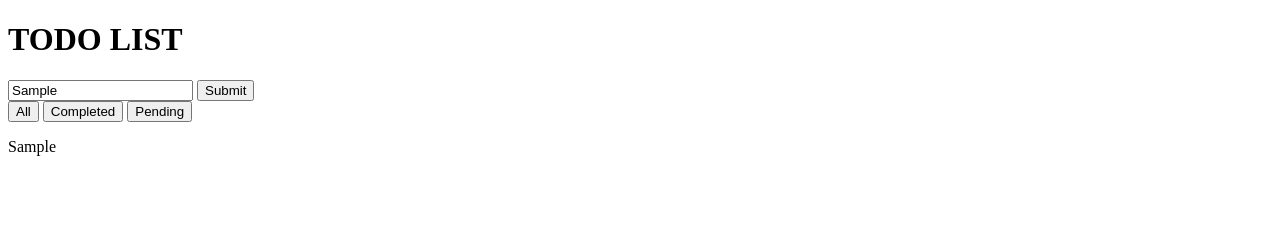
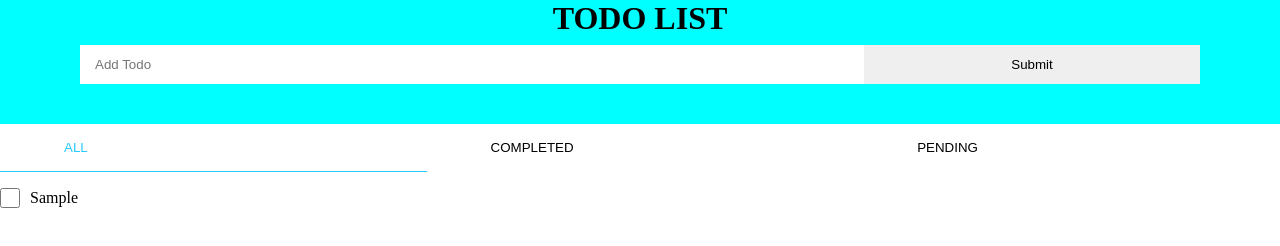
Before and after one commit to Abhinavrajhans/hello, a plain HTML site: page I2.HTML in a window 1280 px wide. Both pictures are taken after typing "Sample" into the empty fields and a click on the input "Submit". Drawn offline with Linux system fonts and the light colour scheme.

Commit message:
second commit

```diff
--- a/I2.HTML
+++ b/I2.HTML
@@ -4,27 +4,47 @@
     <meta charset="UTF-8" />
     <meta name="viewport" content="width=device-width, initial-scale=1.0" />
     <title>Document</title>
+    <link rel="stylesheet" href="i2.css" />
   </head>
   <body>
-    <div>
+    <div class="container">
+      <div class="search">
+        <div class="h">
           <h1>TODO LIST</h1>
+        </div>
         <form>
-        <input type="text" id="task" name="" />
-        <input type="submit" id="sub" value="Submit" />
+          <div class="d1">
+            <input
+              placeholder="Add Todo"
+              type="text"
+              id="task"
+              name=""
+              class="in"
+            />
+          </div>
+          <div class="d2">
+            <input type="submit" id="sub" value="Submit" class="in2" />
+          </div>
         </form>
       </div>
-    <div>
-      <button>All</button>
-      <button>Completed</button>
-      <button>Pending</button>
+      <div class="but">
+        <div id="bb1" class="underline">
+          <button id="b1">ALL</button>
+        </div>
+        <div id="bb2">
+          <button id="b2">COMPLETED</button>
+        </div>
+        <div id="bb3">
+          <button id="b3">PENDING</button>
+        </div>
       </div>
       <div>
         <div class="n1">
           <p class="h1"></p>
         </div>
-      <div class="n2"></div>
-      <div class="n3"></div>
       </div>
+    </div>
+
     <script src="script.js"></script>
   </body>
 </html>
--- /dev/null
+++ b/i2.css
@@ -0,0 +1,89 @@
+* {
+  padding: 0;
+  margin: 0;
+}
+
+input[type="text"] {
+  width: 100%;
+  padding: 12px 15px;
+  margin: 8px 0;
+  box-sizing: border-box;
+  border: none;
+}
+input[type="submit"] {
+  width: 100%;
+  padding: 12px 15px;
+  margin: 8px 0;
+  box-sizing: border-box;
+  border: none;
+}
+.underline {
+  border-bottom: 1px solid rgb(40, 201, 255);
+}
+.underline button {
+  color: rgb(40, 201, 255);
+}
+.search {
+  background: aqua;
+}
+
+.search form {
+  width: 100%;
+  display: flex;
+  padding-bottom: 2rem;
+}
+
+.d1 {
+  width: 70%;
+  padding-left: 5rem;
+}
+.d2 {
+  width: 30%;
+  padding-right: 5rem;
+}
+
+.h {
+  display: flex;
+  align-items: center;
+  justify-content: center;
+}
+.but {
+  display: flex;
+  width: 100%;
+}
+
+.but div {
+  width: 33.33%;
+}
+.but button {
+  width: 100%;
+  border: none;
+  text-align: start;
+  padding: 1rem 4rem;
+}
+.pl {
+  margin-top: 1rem;
+  position: relative;
+}
+.pl input {
+  position: absolute;
+  line-height: 2rem;
+  width: 20px;
+  height: 20px;
+  border: none;
+}
+.pl label {
+  position: absolute;
+  top: -6px;
+  left: 30px;
+  line-height: 2rem;
+  width: 20px;
+  height: 20px;
+  border: none;
+}
+.pl p {
+  margin: 1rem 0 0 1rem;
+}
+.but button {
+  background: white;
+}
--- a/script.js
+++ b/script.js
@@ -1,17 +1,90 @@
-const completed = [];
-const pending = [];
+let number = 0;
+const a = [];
 const submit = document.getElementById("sub");
 const all = document.querySelector(".h1");
 const comp = document.getElementsByClassName("n2");
 const p = document.getElementsByClassName("n3");
+const b1 = document.getElementById("b1");
+const b2 = document.getElementById("b2");
+const b3 = document.getElementById("b3");
+
+const bb1 = document.getElementById("bb1");
+const bb2 = document.getElementById("bb2");
+const bb3 = document.getElementById("bb3");
 
 submit.addEventListener("click", (e) => {
+  number += 1;
   e.preventDefault();
   const ele = document.getElementById("task");
-  pending.push(ele.value);
+  a.push({ text: ele.value.toString(), id: number, set: 0 });
+  ele.value = "";
   all.innerHTML = "";
-  pending.forEach((e) => {
-    console.log(e);
-    all.innerHTML += e;
+  bb1.classList.add("underline");
+  bb2.classList.remove("underline");
+  bb3.classList.remove("underline");
+  a.forEach((e) => {
+    console.log(e.text, " ", e.id);
+    if (e.set == 0) {
+      all.innerHTML += `<div class="pl">
+      <input type="checkbox" onclick="change(${e.id})" id="${e.id}" >
+
+      <label> ${e.text}</label>
+      </div>`;
+    } else {
+      all.innerHTML += `<div  class="pl">
+      <input type="checkbox" onclick="change(${e.id})" id="${e.id}" checked >
+      <label> ${e.text}</label>
+      </div>`;
+    }
   });
 });
+
+function change(id) {
+  objIndex = a.findIndex((obj) => obj.id == id);
+  a[objIndex].set = 1 - a[objIndex].set;
+}
+
+b1.addEventListener("click", (e) => {
+  bb1.classList.add("underline");
+  bb2.classList.remove("underline");
+  bb3.classList.remove("underline");
+  all.innerHTML = "";
+  a.forEach((e) => {
+    console.log(e.text, " ", e.id);
+    if (e.set == 0) {
+      all.innerHTML += `<div  class="pl">
+       <input type="checkbox" onclick="change(${e.id})" id="${e.id}" >
+       <label> ${e.text}</label>
+       </div>`;
+    } else {
+      all.innerHTML += `<div  class="pl">
+      <input type="checkbox" onclick="change(${e.id})" id="${e.id}" checked >
+      <label> ${e.text}</label>
+      </div>`;
+    }
+  });
+});
+
+b2.addEventListener("click", (e) => {
+  bb1.classList.remove("underline");
+  bb3.classList.remove("underline");
+  bb2.classList.add("underline");
+  all.innerHTML = "";
+  for (var i = 0; i < a.length; i++) {
+    if (a[i].set == 1) {
+      all.innerHTML += `<div  class="pl"> <p>${a[i].text}</p></div>`;
+    }
+  }
+});
+
+b3.addEventListener("click", (e) => {
+  bb3.classList.add("underline");
+  bb1.classList.remove("underline");
+  bb2.classList.remove("underline");
+  all.innerHTML = "";
+  for (var i = 0; i < a.length; i++) {
+    if (a[i].set == 0) {
+      all.innerHTML += `<div  class="pl"> <p>${a[i].text}</p></div>`;
+    }
+  }
+});
```
Lines whose indentation alone changed are shown as unchanged.
